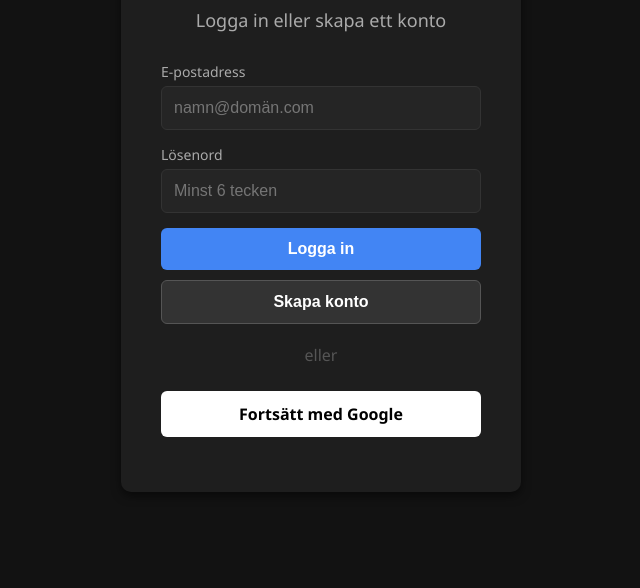
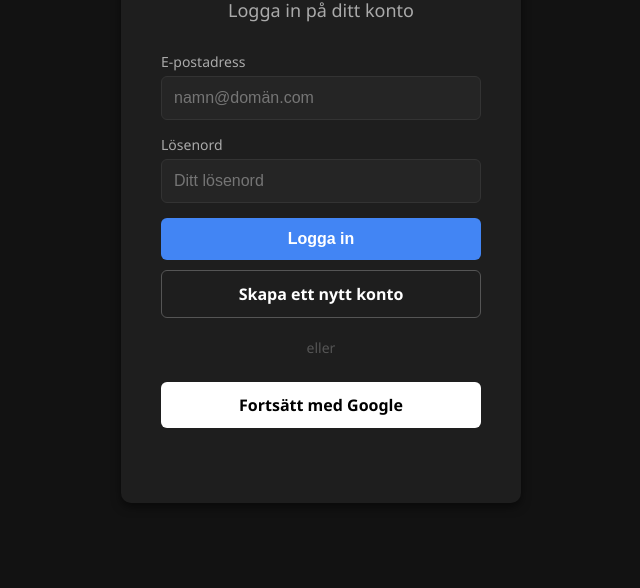
Before and after one commit to fuzzbdn/Tradeogs, a website: page public/index.html in a window 1280 px wide. Shown: the part 212-800 px from the top of the page, without its empty margins (319-959 px from the left). Drawn offline with Linux system fonts and the light colour scheme.

Commit message:
Update index.html

```diff
--- a/public/index.html
+++ b/public/index.html
@@ -36,18 +36,22 @@
         }
         .btn:hover { opacity: 0.9; }
         .btn-primary { background-color: #4285F4; }
-        .btn-secondary { background-color: #333333; border: 1px solid #555; }
+
+        /* Knappen "Skapa konto" görs om till en snygg kontur-knapp */
+        .btn-outline { background-color: transparent; border: 1px solid #555; color: #fff; }
+        .btn-outline:hover { border-color: #fff; }
+
         .btn-google { background-color: #ffffff; color: #000000; margin-top: 25px; }
 
-        .divider { margin: 20px 0; color: #555; position: relative; }
-        .message { margin-top: 15px; font-size: 14px; }
+        .divider { margin: 20px 0; color: #555; position: relative; font-size: 14px; }
+        .message { margin-top: 15px; font-size: 14px; min-height: 20px; }
     </style>
 </head>
 <body>
 
     <div class="login-card">
         <h1>TRADEOGS</h1>
-        <h2>Logga in eller skapa ett konto</h2>
+        <h2>Logga in på ditt konto</h2>
 
         <div class="form-group">
             <label for="email">E-postadress</label>
@@ -55,11 +59,12 @@
         </div>
         <div class="form-group">
             <label for="password">Lösenord</label>
-            <input type="password" id="password" placeholder="Minst 6 tecken">
+            <input type="password" id="password" placeholder="Ditt lösenord">
         </div>
 
-        <button class="btn btn-primary" onclick="handleAuth('/api/auth/login')">Logga in</button>
-        <button class="btn btn-secondary" onclick="handleAuth('/api/auth/register')">Skapa konto</button>
+        <button class="btn btn-primary" onclick="loginUser()">Logga in</button>
+
+        <a href="/register.html" class="btn btn-outline">Skapa ett nytt konto</a>
 
         <div class="divider">eller</div>
 
@@ -69,7 +74,7 @@
     </div>
 
     <script>
-        async function handleAuth(endpoint) {
+        async function loginUser() {
             const email = document.getElementById('email').value;
             const password = document.getElementById('password').value;
             const statusDiv = document.getElementById('status-message');
@@ -80,8 +85,11 @@
                 return;
             }
 
+            statusDiv.style.color = '#aaa';
+            statusDiv.innerText = 'Loggar in...';
+
             try {
-                const response = await fetch(endpoint, {
+                const response = await fetch('/api/auth/login', {
                     method: 'POST',
                     headers: { 'Content-Type': 'application/json' },
                     body: JSON.stringify({ email, password })
@@ -90,17 +98,12 @@
                 const result = await response.json();
 
                 if (!response.ok) {
-                    throw new Error(result.error || 'Något gick fel.');
+                    throw new Error(result.error || 'Något gick fel vid inloggningen.');
                 }
 
-                if (endpoint.includes('register')) {
-                    statusDiv.style.color = '#51cf66';
-                    statusDiv.innerText = result.message; // "Registrering lyckades! Kontrollera din e-post."
-                } else {
-                    // Inloggning lyckades! Spara sessionen lokalt och skicka vidare till dashboarden
-                    localStorage.setItem('supabase_session', JSON.stringify(result.session));
-                    window.location.href = '/dashboard.html';
-                }
+                // Inloggning lyckades! Spara sessionen lokalt och skicka vidare till dashboarden
+                localStorage.setItem('supabase_session', JSON.stringify(result.session));
+                window.location.href = '/dashboard.html';
 
             } catch (error) {
                 statusDiv.style.color = '#ff6b6b';
```
